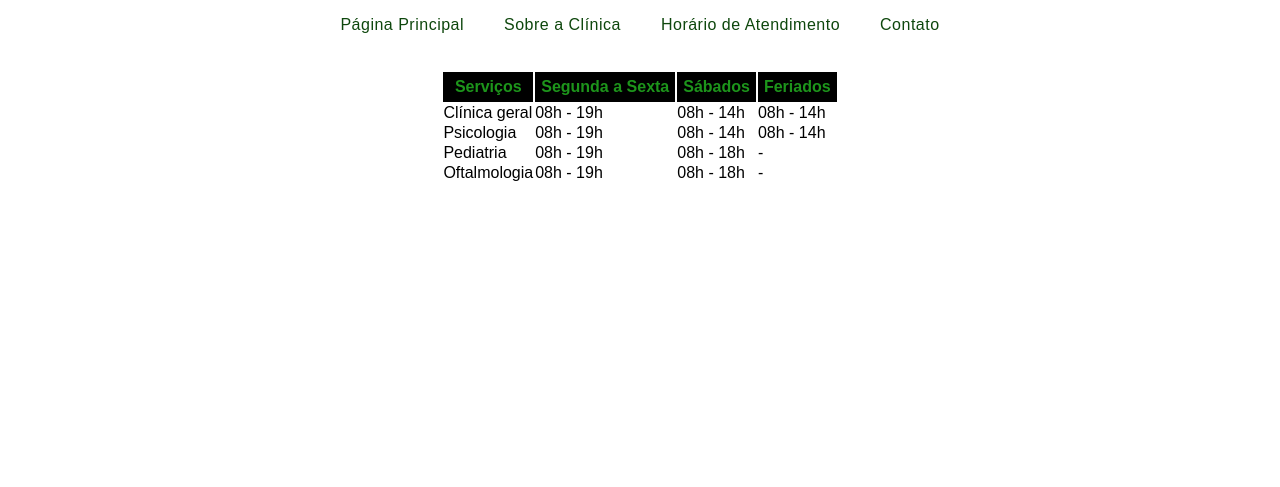
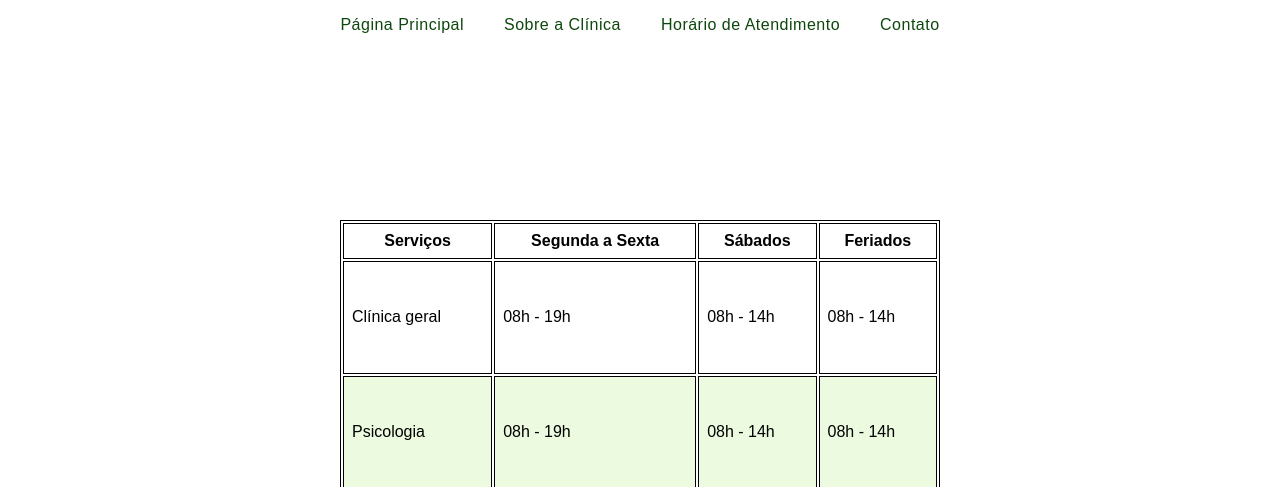
Before and after one commit to BiancoLorencini/bootcamp-desafio-dio, a plain HTML site: page horario.html in a window 1280 px wide. Shown: the part 310-797 px from the top of the page. Drawn offline with Linux system fonts and the light colour scheme.

Commit message:
updating

```diff
--- a/horario.html
+++ b/horario.html
@@ -1,5 +1,6 @@
 <!DOCTYPE html>
 <html lang="pt-br">
+
 <head>
   <meta charset="UTF-8">
   <meta http-equiv="X-UA-Compatible" content="IE=edge">
@@ -7,6 +8,7 @@
   <link rel="stylesheet" href="style.css">
   <title>HealthPrime-HP</title>
 </head>
+
 <body>
   <main class="container page-3">
     <header class="head-hour">
@@ -21,14 +23,13 @@
       <a href="contato.html">Contato</a>
     </nav>
     <section class="first-section">
-            <div>
       <table>
         <thead>
           <tr class="table-head-1">
-                        <th class="table-head-2">Serviços</th>
-                        <th class="table-head-2">Segunda a Sexta</th>
-                        <th class="table-head-2">Sábados</th>
-                        <th class="table-head-2">Feriados</th>
+            <th>Serviços</th>
+            <th>Segunda a Sexta</th>
+            <th>Sábados</th>
+            <th>Feriados</th>
           </tr>
         </thead>
         <tbody>
@@ -58,8 +59,6 @@
           </tr>
         </tbody>
       </table>
-
-            </div>
     </section>
   </main>
   <footer>
@@ -80,4 +79,5 @@
     </div>
   </footer>
 </body>
+
 </html>
--- a/style.css
+++ b/style.css
@@ -195,8 +195,22 @@ footer {
     }
 }
 
-.table-head-2 {
-    background-color: black;
-    color: #1D951B;
-    padding: 6px;
+table {
+    border: 1px solid black;
+    height: 500px;
+    width: 600px;
+    margin-top: 150px;
 }
+
+th, td {
+    border: 1px solid black;
+    padding: 8px;
+}
+
+table tr:nth-child(even) {
+    background-color: rgba(181, 240, 132, 0.26);
+}
+
+table tr:hover td {
+    background-color: rgba(172, 255, 47, 0.356);
+}
```
Lines whose indentation alone changed are shown as unchanged.
